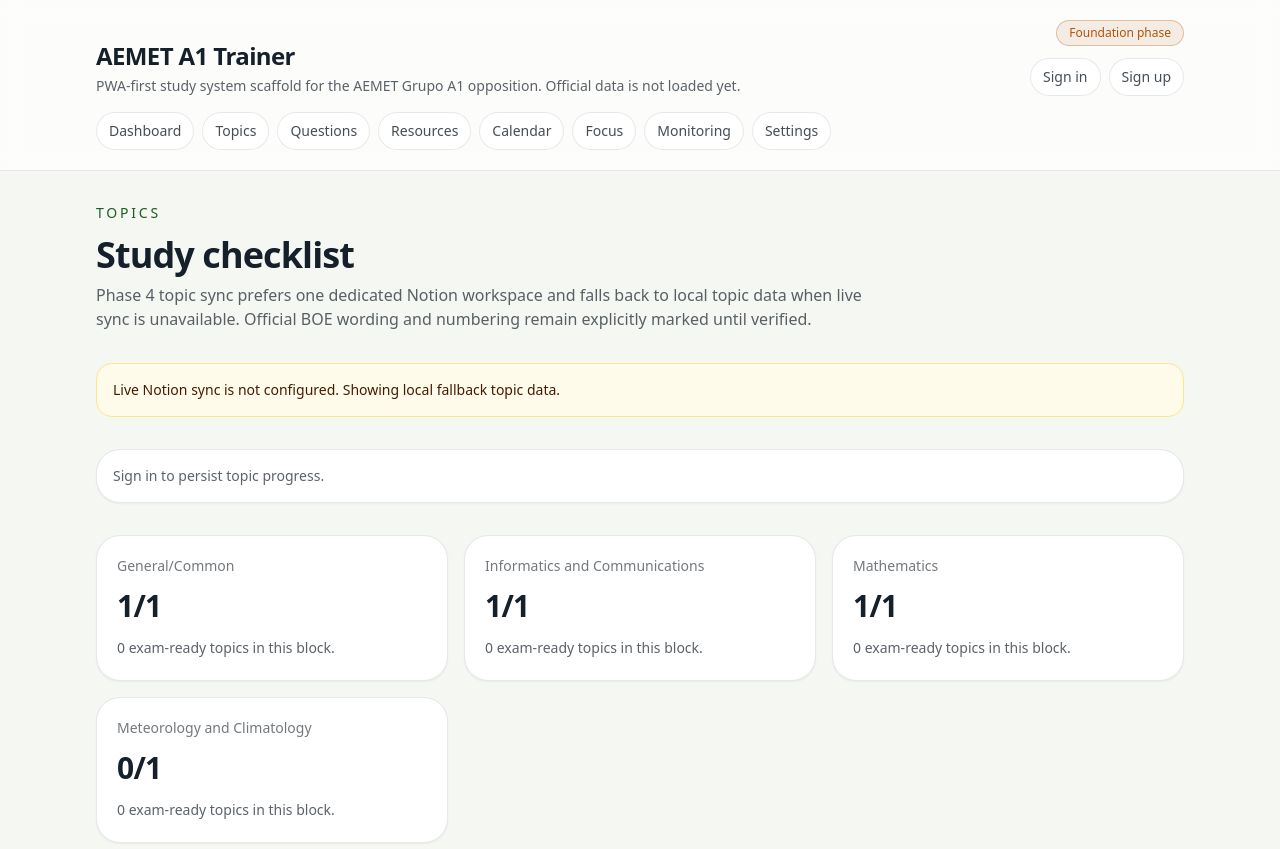
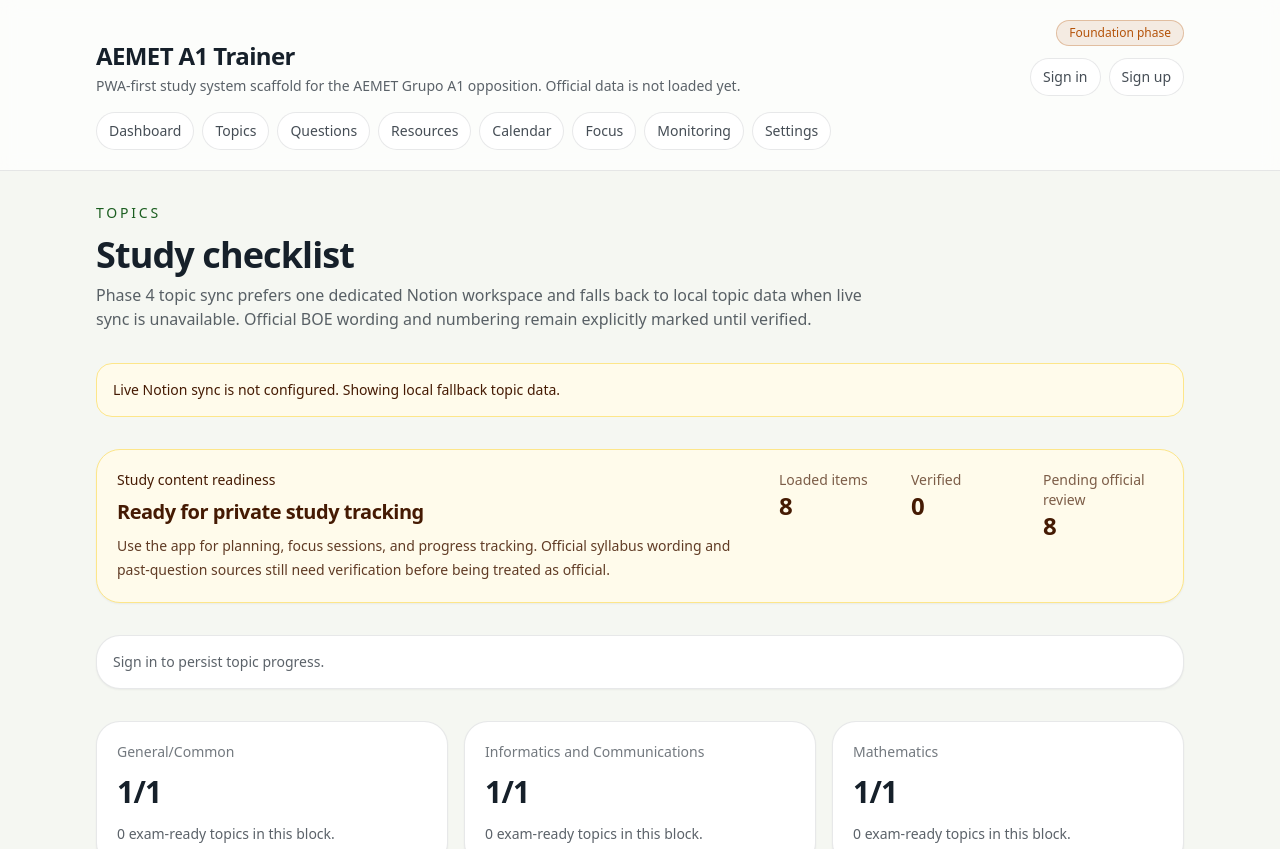
Before and after one commit to deanpm1994/aemet-a1-trainer, a Next.js app in the folder apps/web/: page /topics in a window 1280 px wide. Shown: the top 849 px of the page. Built offline with nearby package versions, Linux system fonts and the light colour scheme; no server answers.

Commit message:
feat(content): add study readiness status

```diff
--- a/apps/web/app/dashboard/page.tsx
+++ b/apps/web/app/dashboard/page.tsx
@@ -1,5 +1,6 @@
 import Link from "next/link";
 
+import { ContentReadinessCard } from "@/components/content-readiness-card";
 import { MetricCard } from "@/components/metric-card";
 import { PageHeader } from "@/components/page-header";
 import {
@@ -10,6 +11,7 @@ import {
   studySessions,
   topics as fallbackTopics,
 } from "@/lib/mock-data";
+import { buildContentReadiness } from "@/lib/content-readiness";
 import { buildTodayDashboard } from "@/lib/dashboard-today";
 import { loadQuestionsSource } from "@/lib/notion-questions";
 import { loadTopicsSource } from "@/lib/notion-topics";
@@ -74,6 +76,7 @@ export default async function DashboardPage() {
     monitoringEvents,
     today: new Date().toISOString().slice(0, 10),
   });
+  const contentReadiness = buildContentReadiness(topics, questions);
 
   return (
     <div className="space-y-8">
@@ -88,6 +91,8 @@ export default async function DashboardPage() {
           <MetricCard key={metric.label} metric={metric} />
         ))}
       </section>
+
+      <ContentReadinessCard readiness={contentReadiness} />
 
       <section className="rounded-3xl border border-amber-200 bg-amber-50 p-6">
         <p className="text-sm font-medium text-amber-900">Primary action</p>
--- a/apps/web/app/questions/page.tsx
+++ b/apps/web/app/questions/page.tsx
@@ -1,6 +1,9 @@
 import { PageHeader } from "@/components/page-header";
+import { ContentReadinessCard } from "@/components/content-readiness-card";
 import { QuestionAttemptForm } from "@/components/question-attempt-form";
 import { SourceStateBanner } from "@/components/source-state-banner";
+import { topics as fallbackTopics } from "@/lib/mock-data";
+import { buildContentReadiness } from "@/lib/content-readiness";
 import { loadQuestionsSource } from "@/lib/notion-questions";
 import { buildQuestionProgressFromAttempts } from "@/lib/question-attempts";
 import {
@@ -95,6 +98,7 @@ export default async function QuestionsPage() {
   const stats = buildQuestionStats(questions);
   const overdueQuestions = getOverdueQuestions(questions, "2026-06-22");
   const painPoints = getPracticePainPoints(questions);
+  const contentReadiness = buildContentReadiness(fallbackTopics, questions);
 
   async function saveQuestionAttemptAction(formData: FormData) {
     "use server";
@@ -164,6 +168,8 @@ export default async function QuestionsPage() {
       />
 
       <SourceStateBanner sourceState={sourceState} message={message} />
+
+      <ContentReadinessCard readiness={contentReadiness} />
 
       <section className="rounded-3xl border border-slate-200 bg-white p-4 shadow-sm">
         <p className="text-sm text-slate-600">{progressMessage}</p>
--- a/apps/web/app/topics/page.tsx
+++ b/apps/web/app/topics/page.tsx
@@ -1,7 +1,10 @@
 import Link from "next/link";
 
+import { ContentReadinessCard } from "@/components/content-readiness-card";
 import { PageHeader } from "@/components/page-header";
 import { SourceStateBanner } from "@/components/source-state-banner";
+import { questions as fallbackQuestions } from "@/lib/mock-data";
+import { buildContentReadiness } from "@/lib/content-readiness";
 import { loadTopicsSource } from "@/lib/notion-topics";
 import { SupabaseConfigError, getSupabaseBrowserConfig } from "@/lib/supabase-config";
 import { createSupabaseServerClient, getAuthenticatedUserId } from "@/lib/supabase-server";
@@ -38,6 +41,7 @@ export default async function TopicsPage() {
   }
 
   const blockSummaries = buildBlockSummaries(topics);
+  const contentReadiness = buildContentReadiness(topics, fallbackQuestions);
 
   return (
     <div className="space-y-8">
@@ -48,6 +52,8 @@ export default async function TopicsPage() {
       />
 
       <SourceStateBanner sourceState={sourceState} message={message} />
+
+      <ContentReadinessCard readiness={contentReadiness} />
 
       <section className="rounded-3xl border border-ink/10 bg-white p-4 shadow-sm">
         <p className="text-sm text-ink/70">{progressMessage}</p>
--- /dev/null
+++ b/apps/web/components/content-readiness-card.tsx
@@ -0,0 +1,39 @@
+import type { ContentReadiness } from "@/lib/content-readiness";
+
+type ContentReadinessCardProps = {
+  readiness: ContentReadiness;
+};
+
+const cardClasses: Record<ContentReadiness["state"], string> = {
+  empty: "border-rose-200 bg-rose-50 text-rose-950",
+  official_verification_pending: "border-amber-200 bg-amber-50 text-amber-950",
+  official_content_ready: "border-emerald-200 bg-emerald-50 text-emerald-950",
+};
+
+export function ContentReadinessCard({ readiness }: ContentReadinessCardProps) {
+  return (
+    <section className={`rounded-3xl border p-5 shadow-sm ${cardClasses[readiness.state]}`}>
+      <div className="flex flex-col gap-4 lg:flex-row lg:items-start lg:justify-between">
+        <div className="max-w-3xl">
+          <p className="text-sm font-medium">Study content readiness</p>
+          <h2 className="mt-2 text-xl font-semibold tracking-tight">{readiness.title}</h2>
+          <p className="mt-2 text-sm leading-6 opacity-85">{readiness.detail}</p>
+        </div>
+        <dl className="grid gap-3 text-sm sm:grid-cols-3 lg:min-w-[24rem]">
+          <div>
+            <dt className="opacity-70">Loaded items</dt>
+            <dd className="text-2xl font-semibold">{readiness.totalItems}</dd>
+          </div>
+          <div>
+            <dt className="opacity-70">Verified</dt>
+            <dd className="text-2xl font-semibold">{readiness.verifiedItems}</dd>
+          </div>
+          <div>
+            <dt className="opacity-70">Pending official review</dt>
+            <dd className="text-2xl font-semibold">{readiness.pendingOfficialItems}</dd>
+          </div>
+        </dl>
+      </div>
+    </section>
+  );
+}
--- /dev/null
+++ b/apps/web/lib/content-readiness.ts
@@ -0,0 +1,146 @@
+import type { Question, Topic, VerificationStatus } from "./types";
+
+const TODO_VERIFY = "TODO_VERIFY_OFFICIAL_SOURCE";
+
+export type VerificationSummary = {
+  total: number;
+  verified: number;
+  unverified: number;
+  needsReview: number;
+  deprecated: number;
+};
+
+export type ContentReadinessState =
+  | "empty"
+  | "official_verification_pending"
+  | "official_content_ready";
+
+export type ContentReadiness = {
+  privateStudyReady: boolean;
+  officialContentReady: boolean;
+  state: ContentReadinessState;
+  topics: VerificationSummary;
+  questions: VerificationSummary;
+  totalItems: number;
+  verifiedItems: number;
+  pendingOfficialItems: number;
+  title: string;
+  detail: string;
+};
+
+type VerifiableItem = {
+  verificationStatus: VerificationStatus;
+};
+
+function countStatus(items: VerifiableItem[], status: VerificationStatus): number {
+  return items.filter((item) => item.verificationStatus === status).length;
+}
+
+export function summarizeVerification(items: VerifiableItem[]): VerificationSummary {
+  return {
+    total: items.length,
+    verified: countStatus(items, "verified"),
+    unverified: countStatus(items, "unverified"),
+    needsReview: countStatus(items, "needs_review"),
+    deprecated: countStatus(items, "deprecated"),
+  };
+}
+
+function hasPlaceholder(value: string): boolean {
+  return value.trim() === "" || value === TODO_VERIFY;
+}
+
+function topicHasOfficialMetadata(topic: Topic): boolean {
+  return (
+    !hasPlaceholder(topic.officialNumber) &&
+    !hasPlaceholder(topic.officialTitle) &&
+    !hasPlaceholder(topic.sourceUrl) &&
+    !hasPlaceholder(topic.retrievedAt)
+  );
+}
+
+function questionHasOfficialMetadata(question: Question): boolean {
+  return (
+    !hasPlaceholder(question.sourceUrl) &&
+    !hasPlaceholder(question.retrievedAt) &&
+    !hasPlaceholder(question.questionNumber) &&
+    !hasPlaceholder(question.statement)
+  );
+}
+
+function allSourceItemsOfficialReady(topics: Topic[], questions: Question[]): boolean {
+  const topicsReady = topics.every(isTopicOfficialReady);
+  const questionsReady = questions.every(isQuestionOfficialReady);
+
+  return topicsReady && questionsReady;
+}
+
+function isTopicOfficialReady(topic: Topic): boolean {
+  return topic.verificationStatus === "verified" && topicHasOfficialMetadata(topic);
+}
+
+function isQuestionOfficialReady(question: Question): boolean {
+  return question.verificationStatus === "verified" && questionHasOfficialMetadata(question);
+}
+
+export function buildContentReadiness(
+  topics: Topic[],
+  questions: Question[],
+): ContentReadiness {
+  const topicSummary = summarizeVerification(topics);
+  const questionSummary = summarizeVerification(questions);
+  const totalItems = topicSummary.total + questionSummary.total;
+  const verifiedItems = topicSummary.verified + questionSummary.verified;
+  const privateStudyReady = totalItems > 0;
+  const officialContentReady =
+    privateStudyReady && allSourceItemsOfficialReady(topics, questions);
+  const officialReadyItems =
+    topics.filter(isTopicOfficialReady).length + questions.filter(isQuestionOfficialReady).length;
+  const pendingOfficialItems = totalItems - officialReadyItems;
+
+  if (!privateStudyReady) {
+    return {
+      privateStudyReady,
+      officialContentReady,
+      state: "empty",
+      topics: topicSummary,
+      questions: questionSummary,
+      totalItems,
+      verifiedItems,
+      pendingOfficialItems,
+      title: "No study content loaded",
+      detail:
+        "Add verified official syllabus topics or starter practice items before using the study flow.",
+    };
+  }
+
+  if (officialContentReady) {
+    return {
+      privateStudyReady,
+      officialContentReady,
+      state: "official_content_ready",
+      topics: topicSummary,
+      questions: questionSummary,
+      totalItems,
+      verifiedItems,
+      pendingOfficialItems,
+      title: "Official content ready",
+      detail:
+        "All loaded topics and questions are verified with source metadata. Continue normal study tracking.",
+    };
+  }
+
+  return {
+    privateStudyReady,
+    officialContentReady,
+    state: "official_verification_pending",
+    topics: topicSummary,
+    questions: questionSummary,
+    totalItems,
+    verifiedItems,
+    pendingOfficialItems,
+    title: "Ready for private study tracking",
+    detail:
+      "Use the app for planning, focus sessions, and progress tracking. Official syllabus wording and past-question sources still need verification before being treated as official.",
+  };
+}
```
Also changed, not shown: 2 other files (tests, documents, lock files or other folders).
